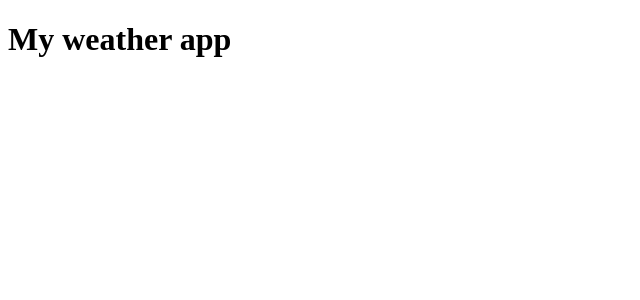
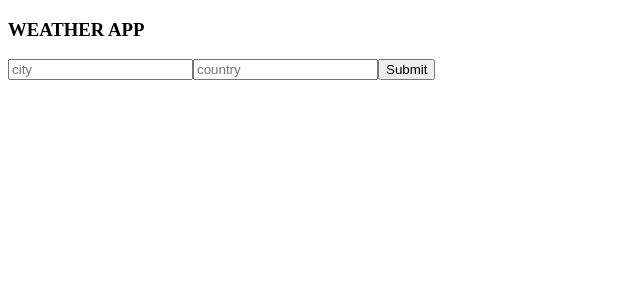
Before and after one commit to Atomize101/myLocalWeather, a React (Create React App) app: page / in a window 1280 px wide. Shown: the top 300 px of the page, without its empty margins (0-640 px from the left). Built offline with nearby package versions, Linux system fonts and the light colour scheme; no server answers.

Commit message:
changing to use react hooks

```diff
--- a/src/App.js
+++ b/src/App.js
@@ -1,14 +1,29 @@
-import React, { Component } from 'react';
-import WeekForcast from './components/WeekForcast';
+import React,{useState} from 'react';
+import Form from './components/Form';
+import Weather from './components/Weather';
+import apiConfig from './apiKey'
 
-class App extends Component {
-  render() {
+function App() {
+    const [weather,setWeather] = useState([])
+
+    async function fetchData(e) {
+        e.preventDefault()
+      const apiData = await fetch(`https://api.openweathermap.org/data/2.5/weather?q=London,uk&APPID=${apiConfig.openWeatherKey}`)
+        .then( res => res.json())
+        .then(data => data)
+        setWeather({
+          data: apiData
+        }
+        )
+    }
+
     return (
       <div className="App">
-        <WeekForcast />
+        <h3>WEATHER APP</h3>
+        <Form getWeather={fetchData} />
+        {console.log(weather.data)}
       </div>
     );
   }
-}
 
-export default App;
+  export default App;
--- /dev/null
+++ b/src/components/Form.js
@@ -0,0 +1,21 @@
+import React from 'react'
+
+const Form = (props) => {
+    return (
+        <form onSubmit={props.getWeather}>
+            <input
+            type='text'
+            placeholder='city'
+            name='city'
+            />
+            <input
+            type='text'
+            placeholder='country'
+            name='country'
+            />
+            <button>Submit</button>
+        </form>
+    )
+}
+
+export default Form;
--- /dev/null
+++ b/src/components/Weather.js
@@ -0,0 +1,15 @@
+
+import React from 'react'
+
+const Weather = ({description, city, country, error, temperature}) => {
+    return (
+        <div>
+            {city && country && <p>{city}, {country}</p>}
+            {temperature && <p>{temperature}</p>}
+            {description && <p> {description}</p>}
+            {error && <p>{error}</p>}
+        </div>
+    )
+}
+
+export default Weather;
--- a/src/components/WeekForcast.js
+++ b/src/components/WeekForcast.js
@@ -6,7 +6,6 @@ class WeekForcast extends React.Component {
     const weatherURL =
     `http://api.openweathermap.org/data/2.5/forecast?zip=11102&units=imperial&APPID=${apiConfig.openWeatherKey}`
 
-    console.log(weatherURL);
     return (
       <div>
         <h1>My weather app</h1>
```
